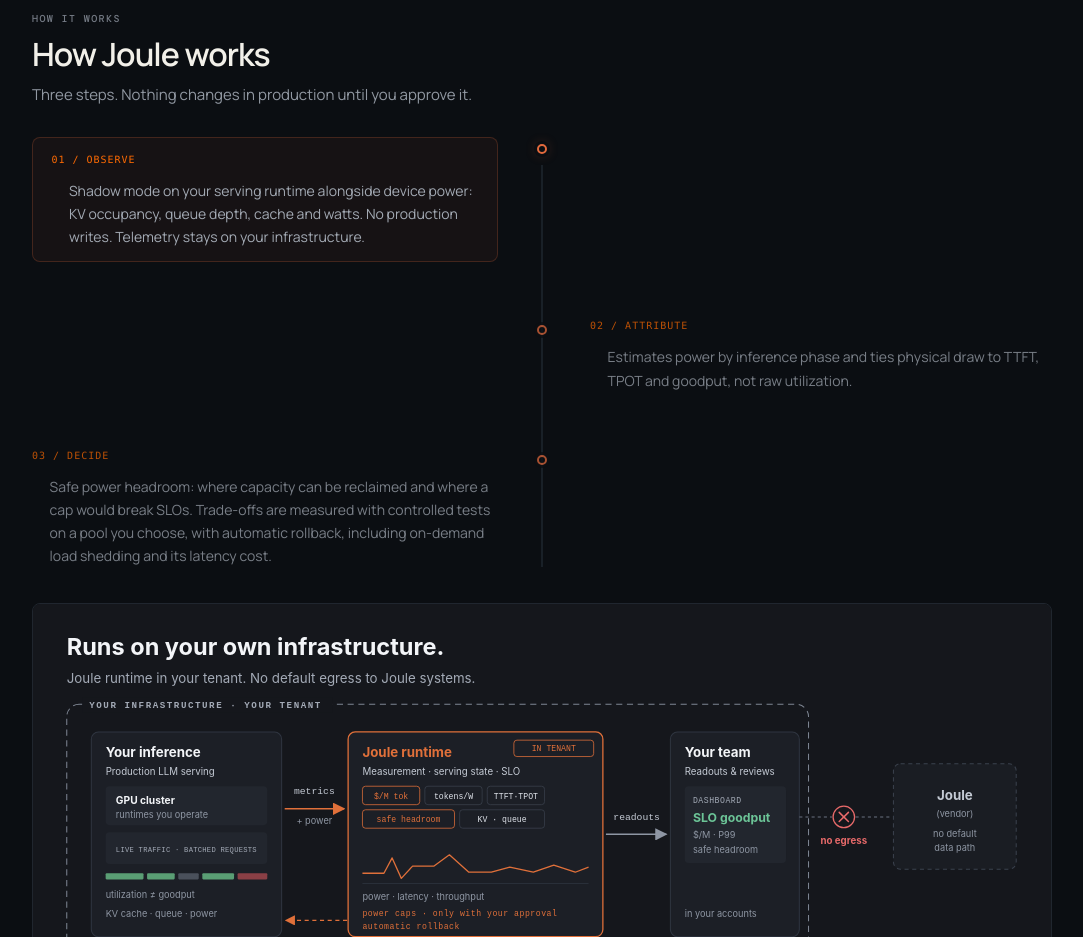
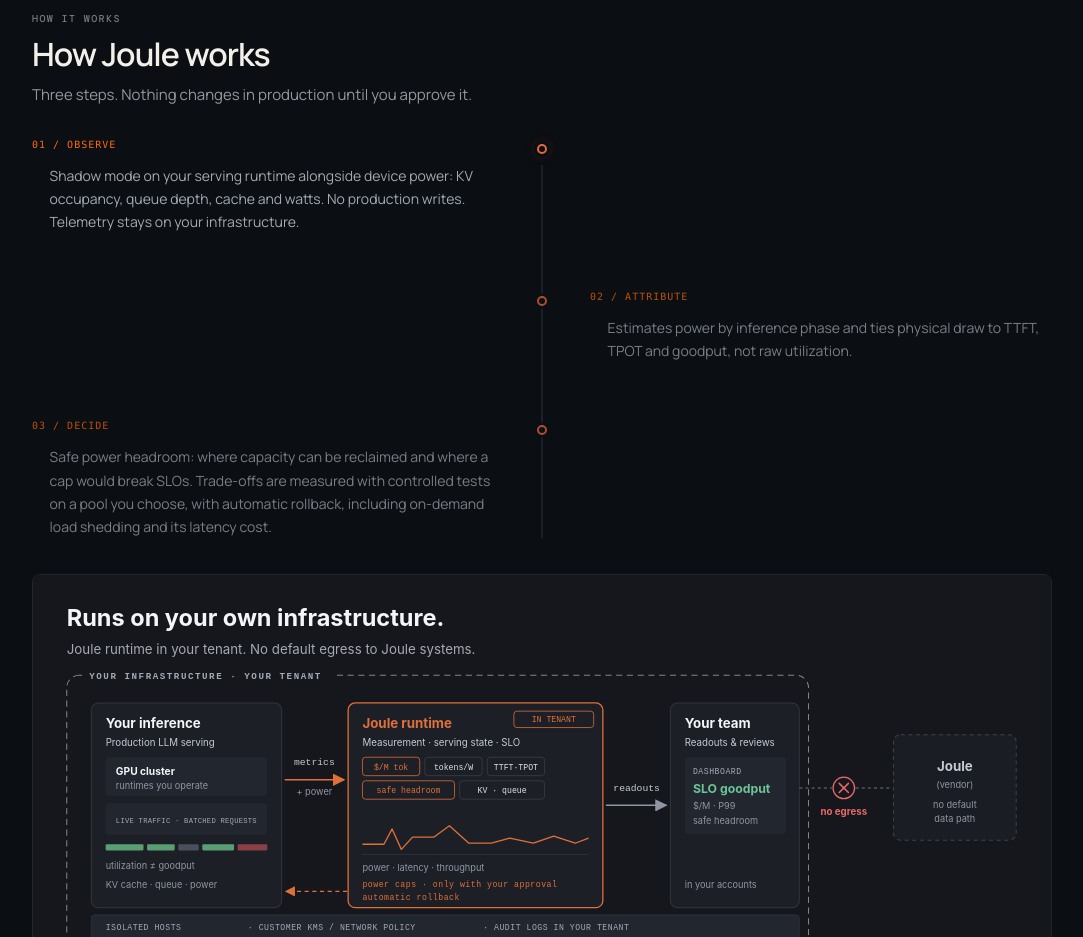
Before and after one commit to goabiaryan/joule-web, a React (Vite) app: page / in a window 1280 px wide. Shown: the part 2400-3337 px from the top of the page, without its empty margins (98-1181 px from the left). Built offline with nearby package versions, Linux system fonts and the light colour scheme; no server answers.

Commit message:
Remove orange box highlight on active timeline step.
Keep opacity and dot states for How it works selection without bordered panel.

```diff
--- a/src/advisory-site.css
+++ b/src/advisory-site.css
@@ -2087,12 +2087,6 @@
 .stack-timeline-step-interactive.is-active {
   opacity: 1;
 }
-.stack-timeline-step-interactive.is-active .stack-timeline-content {
-  background: rgba(227, 106, 61, 0.05);
-  border: 1px solid rgba(227, 106, 61, 0.22);
-  border-radius: 8px;
-  padding: 0.85rem 1rem 0.85rem 1.15rem;
-}
 .stack-timeline-step-interactive.is-complete .stack-timeline-node-dot {
   background: #e36a3d;
 }
```
